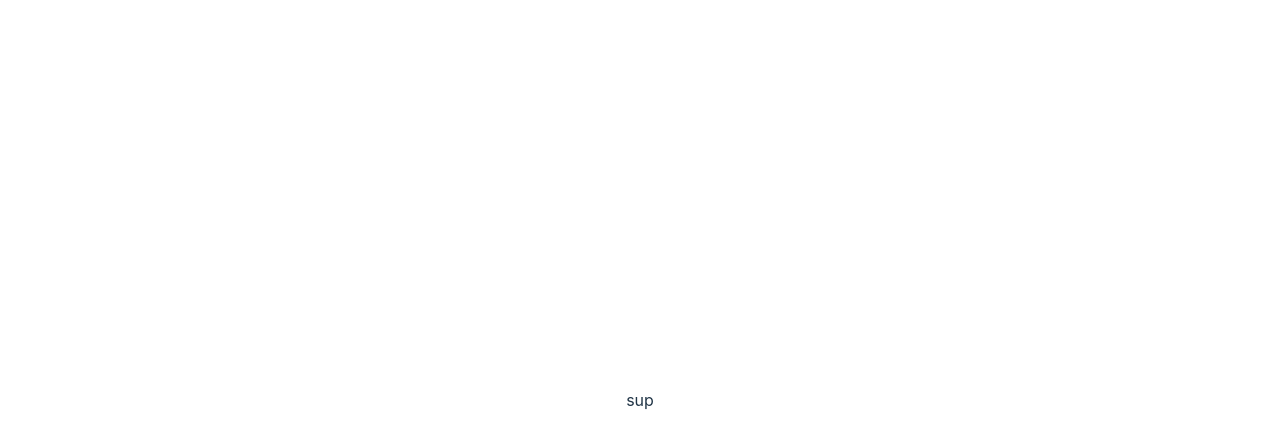
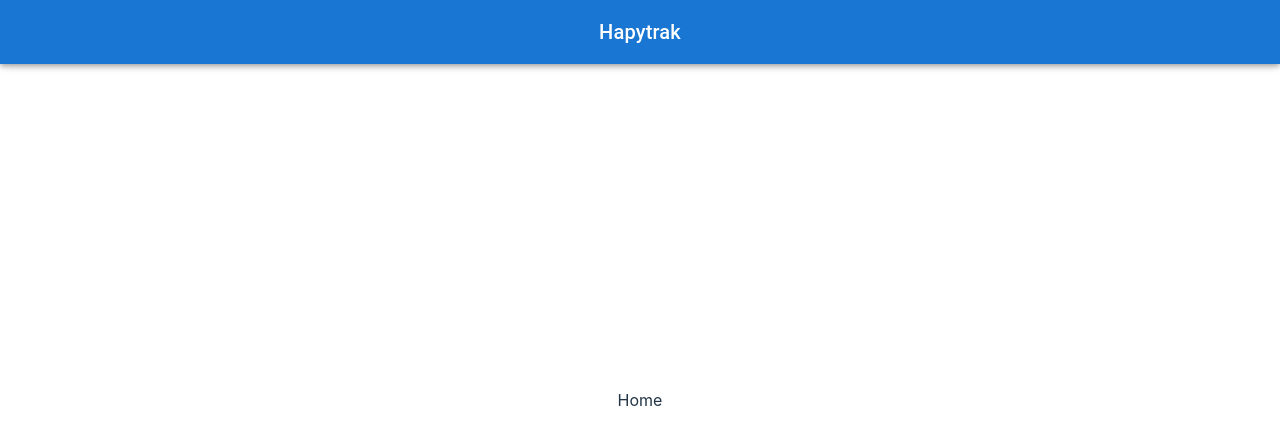
Before and after one commit to joelrdz/gentle-react-ts-vite, a React (Vite) app: page / in a window 1280 px wide. Shown: the top 448 px of the page. Built offline with nearby package versions, Linux system fonts and the light colour scheme.

Commit message:
Clean Architecture init

```diff
--- a/src/App.tsx
+++ b/src/App.tsx
@@ -1,8 +1,13 @@
 import './App.css';
+import { Navbar } from './components';
+import { Home } from './pages';
 
 function App() {
   return (
-    <div>sup</div>
+    <>
+      <Navbar />
+      <Home />
+    </>
   );
 }
 
--- /dev/null
+++ b/src/components/Navbar/Navbar.tsx
@@ -0,0 +1,17 @@
+import { AppBar, Toolbar, Typography } from '@mui/material';
+
+export type NavbarProps = {}
+
+const Navbar: React.FC<NavbarProps> = () => {
+	return (
+    <AppBar position="fixed">
+      <Toolbar>
+        <Typography variant="h6" component="div" sx={{ flexGrow: 1 }}>
+          Hapytrak
+        </Typography>
+      </Toolbar>
+    </AppBar>
+	);
+};
+
+export default Navbar;
--- /dev/null
+++ b/src/components/Navbar/index.ts
@@ -0,0 +1 @@
+export { default as Navbar } from './Navbar';
--- /dev/null
+++ b/src/components/index.ts
@@ -0,0 +1 @@
+export * from './Navbar';
--- /dev/null
+++ b/src/pages/Home/Home.tsx
@@ -0,0 +1,7 @@
+export type HomeProps = {}
+
+const Home: React.FC<HomeProps> = () => {
+	return <div>Home</div>;
+};
+
+export default Home;
--- /dev/null
+++ b/src/pages/Home/index.ts
@@ -0,0 +1 @@
+export { default as Home } from './Home';
--- /dev/null
+++ b/src/pages/index.ts
@@ -0,0 +1 @@
+export * from './Home';
```
